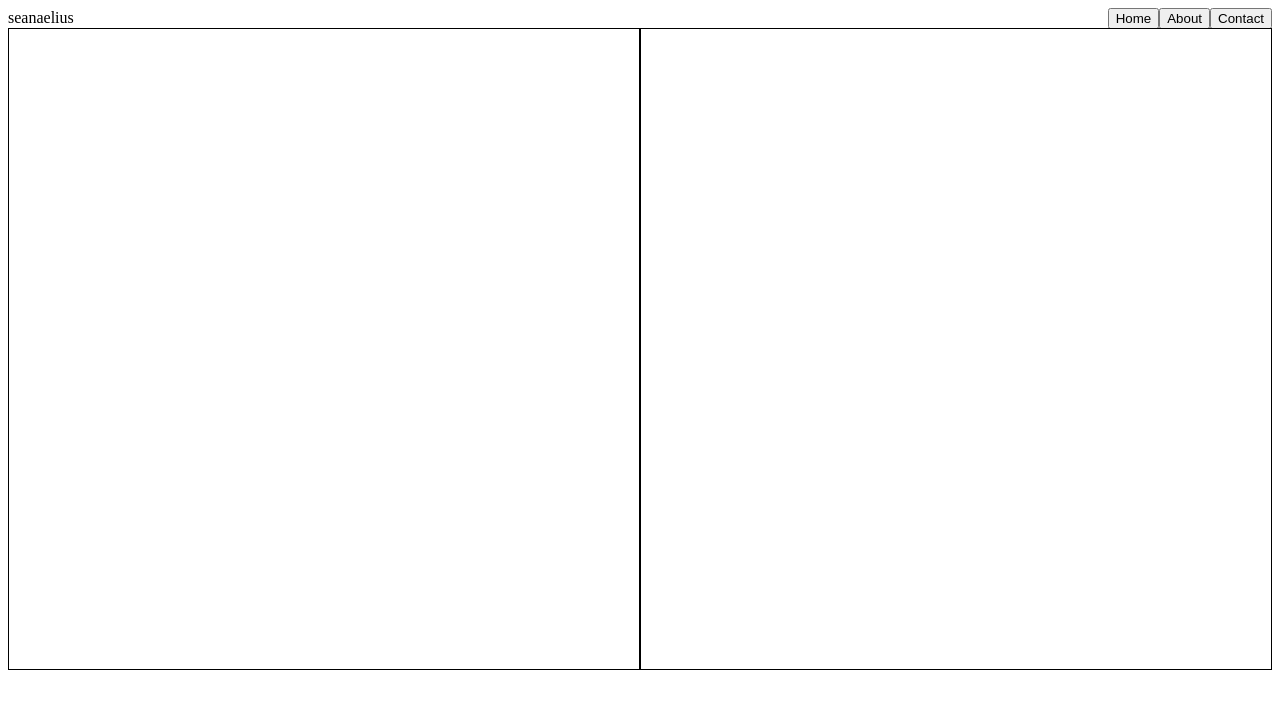
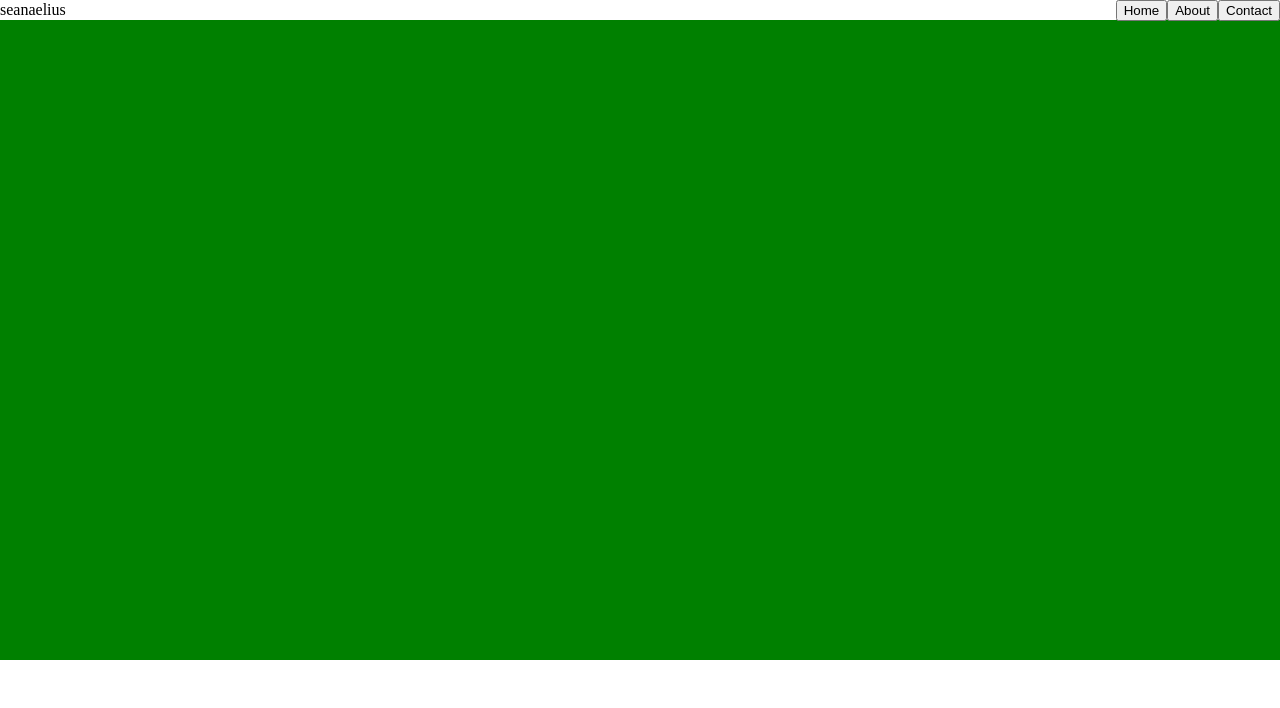
Before and after one commit to seanaelius/portfolio-website, a website built with webpack: page src/template.html in a window 1280 px wide. Both pictures are taken after a click on the button "Contact". Built offline with nearby package versions, Linux system fonts and the light colour scheme.

Commit message:
Remove resume.js Add contact content

```diff
--- a/src/components/contact.js
+++ b/src/components/contact.js
@@ -0,0 +1,12 @@
+export { contact }
+import { mainContent } from "..";
+
+const contact = (function() {
+    const add = () => {
+        const contactInfo = document.createElement("div")
+        contactInfo.classList.add("contact")
+        mainContent.appendChild(contactInfo)
+
+    }
+    return { add }
+})();
--- a/src/index.js
+++ b/src/index.js
@@ -2,7 +2,7 @@ import "./styles.css"
 import { home } from "./components/home"
 import { nav } from "./components/nav_bar/nav_bar"
 import { about } from "./components/about"
-//import { contact } from "./components/contact"
+import { contact } from "./components/contact"
 export const mainContent = document.querySelector("#content")
 
 
@@ -29,10 +29,9 @@ aboutButton.addEventListener("click", () => {
     about.add()
 })
 
-/*
+
 const contactButton = document.querySelector(".nav-contact")
 contactButton.addEventListener("click", () => {
     clear()
     contact.add()
 })
-*/
--- a/src/styles.css
+++ b/src/styles.css
@@ -1,3 +1,8 @@
+body {
+    padding: 0px;
+    margin: 0px;
+}
+
 h1 {
     background-color: blue;
 }
@@ -30,3 +35,9 @@ nav {
     width: 100vw;
     height: 80vh;
 }
+
+.contact {
+    background-color: green;
+    width: 100vw;
+    height: 80vh;
+}
```
Also changed, not shown: src/components/resume.js (deleted).
